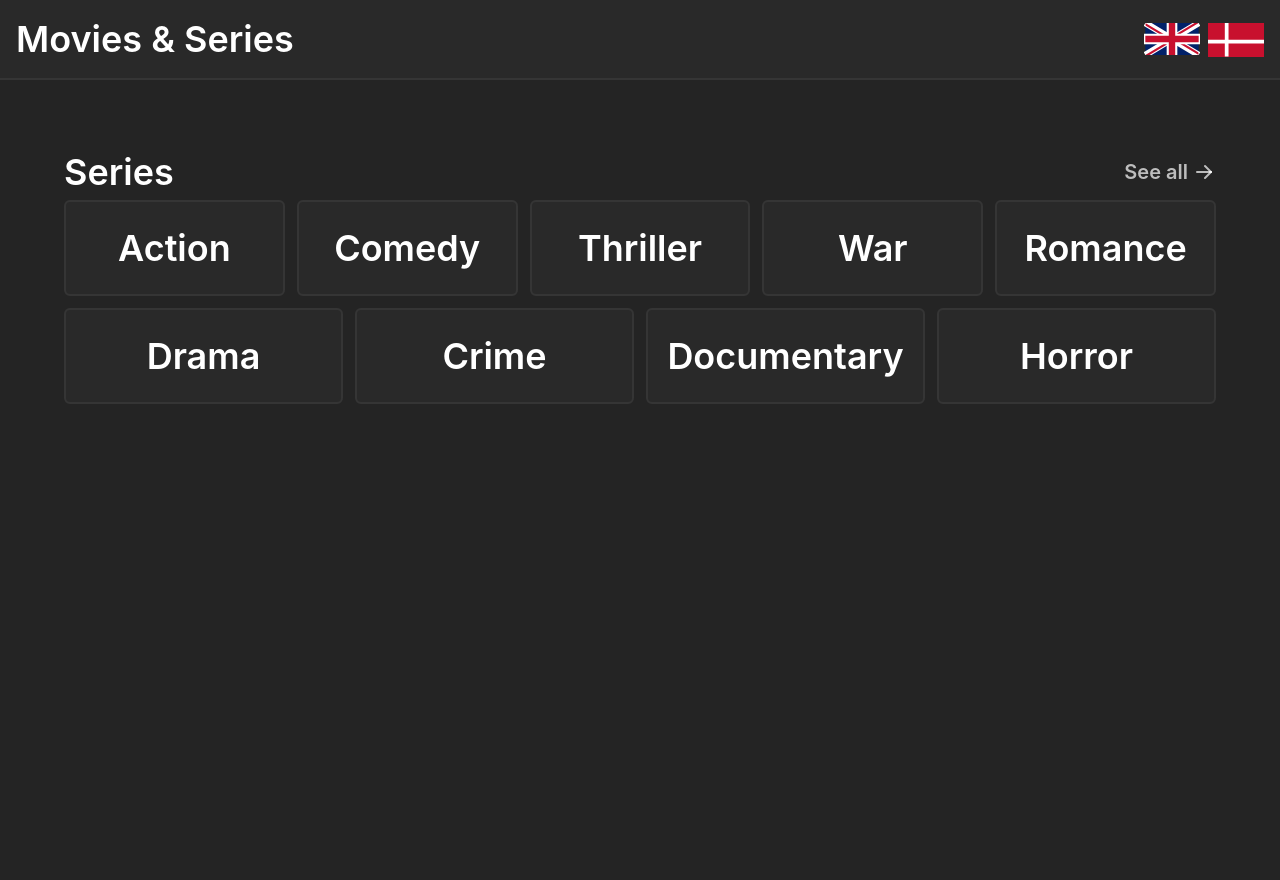
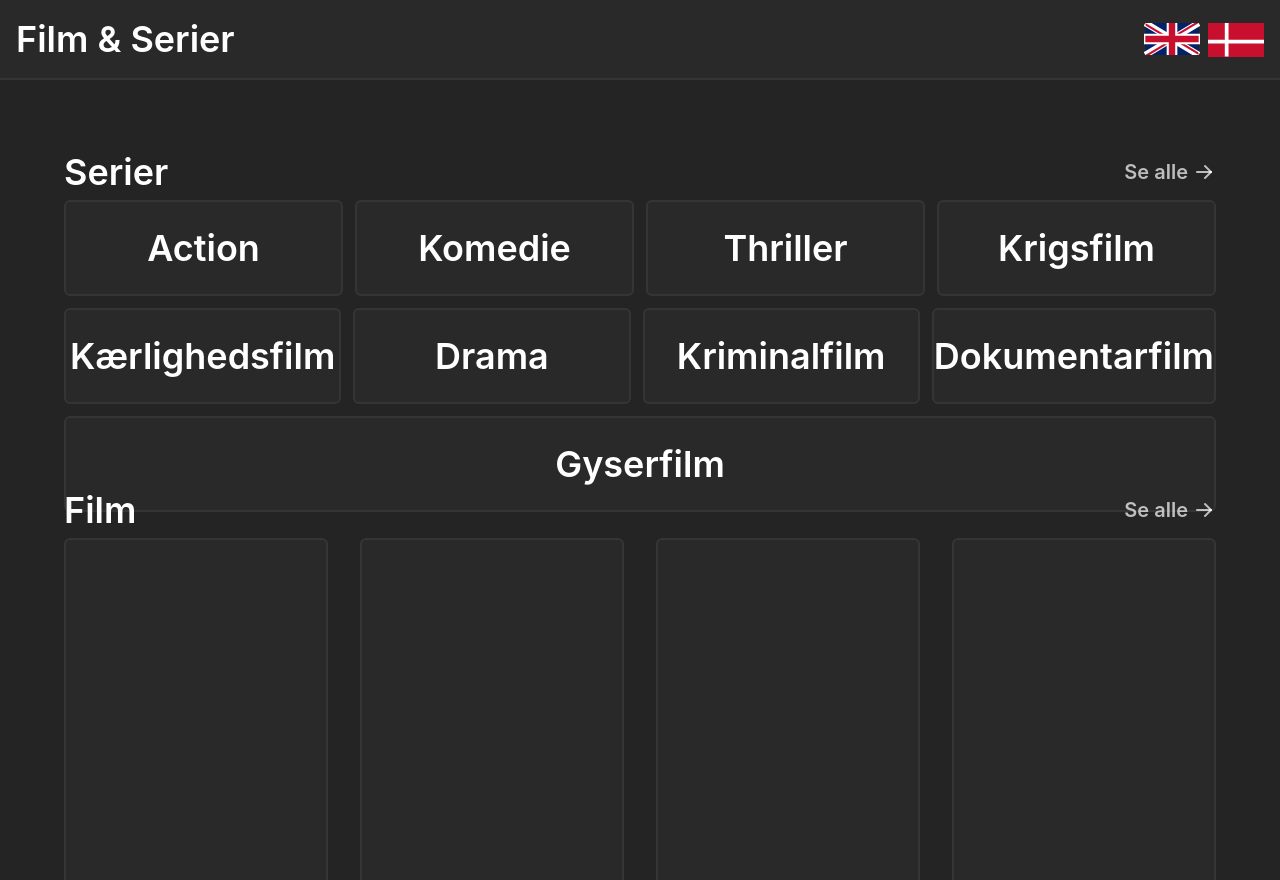
Before and after one commit to 0x98a/wexo_opgave, a Next.js app: page /en in a window 1280 px wide. Built offline with nearby package versions, Linux system fonts and the light colour scheme.

Commit message:
Index page done.

```diff
--- /dev/null
+++ b/components/MovieGenre.tsx
@@ -0,0 +1,56 @@
+import React, { useEffect, useState } from 'react';
+import { IconArrowRight } from '@tabler/icons-react';
+import { Loader } from '@mantine/core';
+
+type MovieGenreProps = {
+    locale: string,
+    title: string;
+    genre: string;
+    href: string;
+};
+
+const MovieGenre: React.FC<MovieGenreProps> = ({ locale, title, genre, href }) => {
+    const [movies, setMovies] = useState<any[]>([]);
+    const [loading, setLoading] = useState<boolean>(true);
+    const [error, setError] = useState<string | null>(null);
+
+
+    if (error) {
+        return <div>{error}</div>;
+    }
+
+    return (
+        <>
+            <div className="w-full h-[3.5rem] flex justify-between items-center">
+                <a href={`http://localhost:3000/${locale}/movies?genre=${href}`} className="flex flex-row gap-1 justify-center items-center">
+                    <span className="text-4xl text-white font-semibold">{title}</span>
+                </a>
+                <a href={`http://localhost:3000/${locale}/movies?genre=${href}`} className="flex flex-row text-white/[0.7] hover:text-white transition-all gap-1 justify-center items-center">
+                    <span className="text-xl font-semibold">See all</span>
+                    <IconArrowRight size="1.5rem" />
+                </a>
+            </div>
+
+            {loading ?
+                <>
+                    <div className='w-full h-[20rem] border-[#353535] bg-[#292929] rounded-xl border-2 flex justify-center items-center'>
+                        <Loader color="gray" size={"6rem"} />
+                    </div>
+                    <div className="w-full h-[2rem]"></div>
+                </>
+            :
+                <>
+                    <div className="w-full h-[20rem] flex flex-row justify-center items-center gap-4">
+                        {movies.slice(0, 6).map((movie, index) => (
+                            <div key={index} className="w-full min-h-[20rem] rounded-md hover:scale-[103%] transition-all border-2 border-[#353535] bg-[#292929] hover:border-[#616161] hover:bg-[#3f3f3f]">
+                            </div>
+                        ))}
+                    </div>
+                    <div className="w-full h-[2rem]"></div>
+                </>
+            }
+        </>
+    );
+};
+
+export default MovieGenre;
--- a/pages/[locale].tsx
+++ b/pages/[locale].tsx
@@ -1,10 +1,10 @@
 import { useEffect, useState } from 'react';
 import { IconArrowRight } from '@tabler/icons-react';
-import { useRouter } from 'next/router';
 import path from 'path';
 import fs from 'fs';
 import { Grid } from '@mantine/core';
 import NavBar from 'components/Navbar';
+import MovieGenre from 'components/MovieGenre';
 
 type Genre = "action" | "comedy" | "thriller" | "war" | "romance" | "drama" | "crime" | "documentary" | "horror";
 
@@ -39,8 +39,7 @@ const genres: Genre[] = [
 
 
 export default function IndexPage({ localeData, locale }: { localeData: LocaleData, locale: string }) {
-    const router = useRouter();
-    const { pathname, query, asPath } = router;
+    const [genresToShow, setGenresToShow] = useState(3); //Viser 3 genre af film standart
 
     return (
         <>
@@ -68,6 +67,43 @@ export default function IndexPage({ localeData, locale }: { localeData: LocaleDa
                     )}
                 </Grid>
 
+                <div className='w-full h-[8rem]'></div>
+                <div className='w-full h-[3.5rem] flex justify-between items-center'>
+                    <a href={`http://localhost:3000/${locale}/movies`} className='flex flex-row gap-1 justify-center items-center'>
+                        <span className='text-4xl text-white font-semibold'>{localeData.movies}</span>
+                    </a>
+                    <a href={`http://localhost:3000/${locale}/movies`} className='flex flex-row text-white/[0.7] hover:text-white transition-all gap-1 justify-center items-center'>
+                        <span className='text-xl font-semibold'>{localeData.seeAll}</span>
+                        <IconArrowRight size="1.5rem" />
+                    </a>
+                </div>
+
+                <div className='w-full h-[25rem] flex flex-row justify-between gap-8'>
+                    <div className='w-1/4 h-full rounded-md hover:scale-[103%] transition-all border-2 border-[#353535] bg-[#292929] hover:border-[#616161] hover:bg-[#3f3f3f] '></div>
+                    <div className='w-1/4 h-full rounded-md hover:scale-[103%] transition-all border-2 border-[#353535] bg-[#292929] hover:border-[#616161] hover:bg-[#3f3f3f] '></div>
+                    <div className='w-1/4 h-full rounded-md hover:scale-[103%] transition-all border-2 border-[#353535] bg-[#292929] hover:border-[#616161] hover:bg-[#3f3f3f] '></div>
+                    <div className='w-1/4 h-full rounded-md hover:scale-[103%] transition-all border-2 border-[#353535] bg-[#292929] hover:border-[#616161] hover:bg-[#3f3f3f] '></div>
+                </div>
+
+                <div className='w-full h-[3rem]'></div>
+
+
+                {genres.slice(0, genresToShow).map((genre: Genre) => (
+                    <MovieGenre locale={locale} title={localeData[genre]} genre={genre} href={genre} />
+                ))}
+
+                <div className='w-full h-[3rem]'></div>
+
+                {genresToShow < genres.length &&
+                    <div className='w-full h-[3rem] flex justify-center items-center'>
+                        <div onClick={() => setGenresToShow(genresToShow + 1)} className='w-56 h-12 rounded-md hover:scale-[103%] font-semibold transition-all text-2xl text-white flex justify-center items-center '>
+                            {localeData.seeMore}
+                        </div>
+                    </div>
+                }
+
+                <div className='w-full h-[5rem]'></div>
+
                 </div>
             </div>
         </>
@@ -76,11 +112,15 @@ export default function IndexPage({ localeData, locale }: { localeData: LocaleDa
 
 
 export async function getServerSideProps({ params, query }: any) {
-    const locale = query.locale || 'en';  // Default to 'en' if no locale is specified
+    let locale = query.locale || 'da';  // Sæt default til at være da hvis der ikke er en locale sat.
 
-    const filePath = path.join(process.cwd(), 'locals', `${locale}.json`);
-    const fileContent = fs.readFileSync(filePath, 'utf8');
-    const localeData: LocaleData = JSON.parse(fileContent);
+    if (locale !== ("da" || "en")) { //Check at locale er faktisk dansk eller engelsk
+        locale = "da"
+    }
+
+    const filePath = path.join(process.cwd(), 'locals', `${locale}.json`); //Load locale data fra json filer
+    const fileContent = fs.readFileSync(filePath, 'utf8'); //Læs filen
+    const localeData: LocaleData = JSON.parse(fileContent); //Parse JSON data og send til client da dette er serverside
 
     return {
         props: {
```
